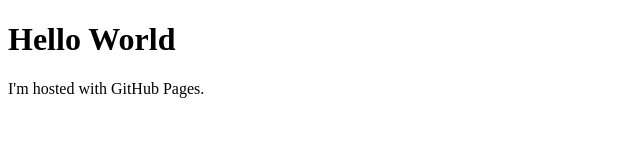
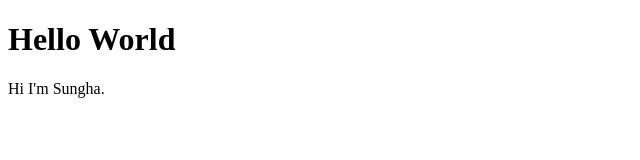
Before and after one commit to Sunghaaaaaa/Sunghaaaaaa.github.io, a plain HTML site: page index.html in a window 1280 px wide. Shown: the whole page, without its empty margins (0-640 px from the left). Drawn offline with Linux system fonts and the light colour scheme.

Commit message:
Update index.html

```diff
--- a/index.html
+++ b/index.html
@@ -2,6 +2,6 @@
 <html>
 <body>
 <h1>Hello World</h1>
-<p>I'm hosted with GitHub Pages.</p>
+<p>Hi I'm Sungha.</p>
 </body>
 </html>
```
